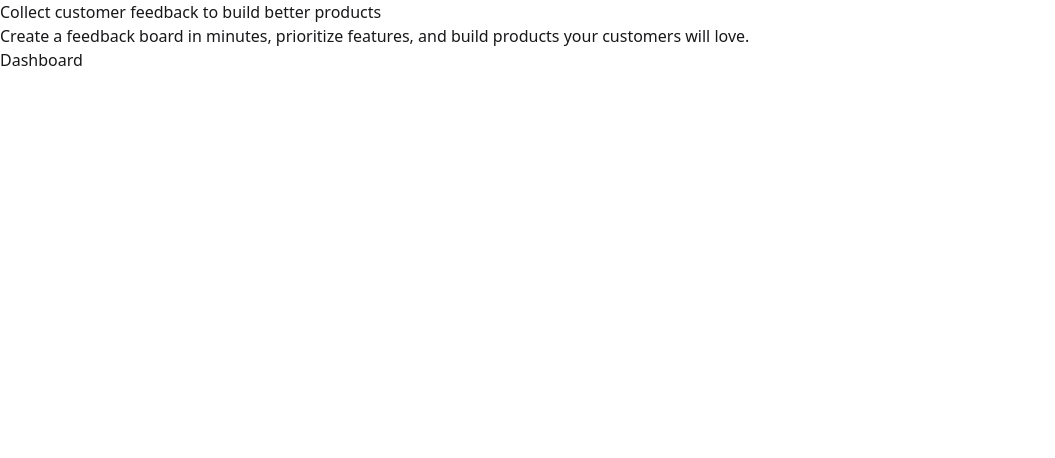
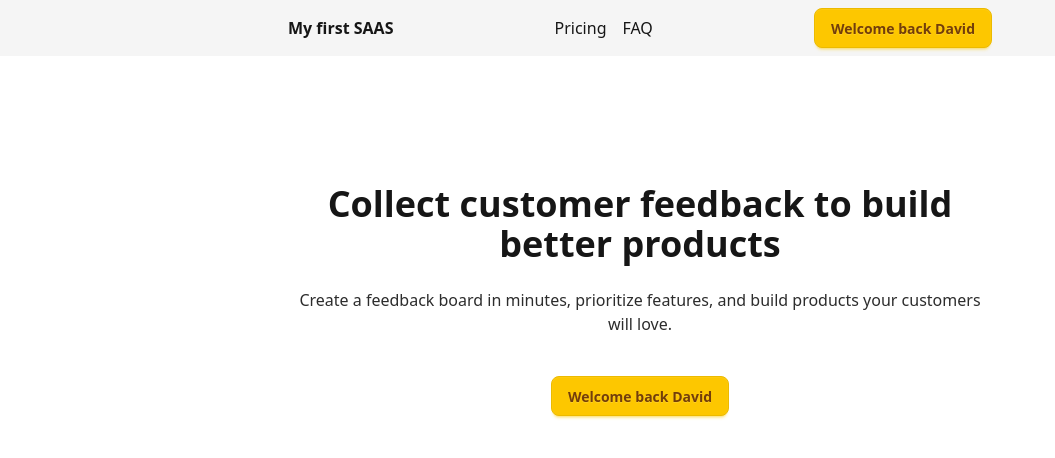
Before and after one commit to fuerstcodes/first_saas, a Next.js app: page / in a window 1280 px wide. Shown: the top 458 px of the page, without its empty margins (0-1055 px from the left). Built offline with nearby package versions, Linux system fonts and the light colour scheme.

Commit message:
Created Nav-Bar, included Daisy-Theme

```diff
--- a/app/globals.css
+++ b/app/globals.css
@@ -1,2 +1,8 @@
 @import "tailwindcss";
-@plugin "daisyui";
+@plugin "daisyui" {
+  themes:
+    light --default,
+    dark --prefersdark,
+    cupcake,
+    bumblebee;
+}
--- a/app/layout.js
+++ b/app/layout.js
@@ -21,6 +21,7 @@ export default function RootLayout({ children }) {
     <html
       lang="en"
       className={`${geistSans.variable} ${geistMono.variable} h-full antialiased`}
+      data-theme="bumblebee"
     >
       <body className="min-h-full flex flex-col">{children}</body>
     </html>
--- a/app/page.js
+++ b/app/page.js
@@ -1,14 +1,35 @@
-import Link from "next/link";
+import ButtonLogin from "../components/ButtonLogin";
 
 export default function Home() {
+  const isLoggedIn = true;
+  const name = "David";
+
   return (
     <main>
-      <h1>Collect customer feedback to build better products</h1>
-      <div>
-        Create a feedback board in minutes, prioritize features, and build
-        products your customers will love.
-      </div>
-      <Link href="/dashboard">Dashboard</Link>
+      <section className="bg-base-200">
+        <div className="max-w-3xl mx-auto bg-base-200 flex justify-between items-center px-8 py-2">
+          <div className="font-bold">My first SAAS</div>
+          <div className="space-x-4">
+            <a className="link link-hover">Pricing</a>
+            <a className="link link-hover">FAQ</a>
+          </div>
+          <div>
+            <ButtonLogin isLoggedIn={isLoggedIn} name={name} />
+          </div>
+        </div>
+      </section>
+
+      <section className="text-center py-32 px-8 max-w-3xl mx-auto">
+        <h1 className="text-4xl font-extrabold mb-6">
+          Collect customer feedback to build better products
+        </h1>
+        <div className="opacity-90 mb-10">
+          Create a feedback board in minutes, prioritize features, and build
+          products your customers will love.
+        </div>
+
+        <ButtonLogin isLoggedIn={isLoggedIn} name={name} />
+      </section>
     </main>
   );
 }
--- /dev/null
+++ b/components/ButtonLogin.js
@@ -0,0 +1,14 @@
+import Link from "next/link";
+
+const ButtonLogin = (props) => {
+  if (props.isLoggedIn) {
+    return (
+      <Link href="/dashboard" className="btn btn-primary">
+        Welcome back {props.name}
+      </Link>
+    );
+  }
+  return <button>Login</button>;
+};
+
+export default ButtonLogin;
```
